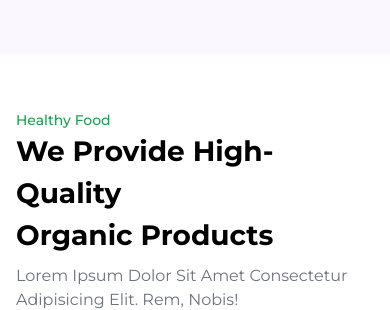
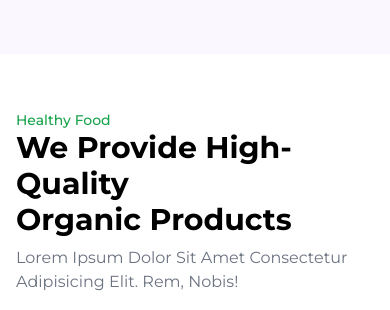
Before and after one commit to kouamherve/agri-world, a React (Create React App) app: page / in a window 390 px wide. Shown: the part 2925-3235 px from the top of the page. Built offline with nearby package versions, Linux system fonts and the light colour scheme.

Commit message:
🚧  F02: APP > Homepage > HealthyFood > Add 425px breakpoint

```diff
--- a/src/components/homepage/HealthyFood.js
+++ b/src/components/homepage/HealthyFood.js
@@ -6,11 +6,11 @@ export default function HealthyFood() {
     <div className=" pb-14">
       <div className=" mx-4 pt-14 font-Montserrat capitalize">
         <h3 className=" text-sm text-green-600 font-medium">Healthy food</h3>
-        <h1 className=" text-[28px] font-bold max-[320px]:text-[26px]">
+        <h1 className=" text-[28px] font-bold max-[320px]:text-[26px] max-[425px]:text-3xl">
           We provide high-quality <br />
           organic products
         </h1>
-        <p className=" text-gray-500 mt-2 mb-8 max-[320px]:text-justify max-[320px]:text-[15px]">
+        <p className=" text-gray-500 mt-2 mb-8 max-[320px]:text-justify max-[320px]:text-[15px] max-[425px]:text-base">
           Lorem ipsum dolor sit amet consectetur adipisicing elit. Rem, nobis!
         </p>
       </div>
--- a/src/reusable-ui/HealthyFoodCard.js
+++ b/src/reusable-ui/HealthyFoodCard.js
@@ -4,7 +4,7 @@ export default function HealthyFoodCard({ image, title }) {
   return (
     <div className=" font-Montserrat mx-4 shadow-sm">
       <img
-        className=" object-cover object-center w-full h-64 rounded-t-lg max-[320px]:h-44"
+        className=" object-cover object-center w-full h-64 rounded-t-lg max-[320px]:h-44 max-[425px]:h-[270px]"
         src={image}
         alt=""
       />
```
